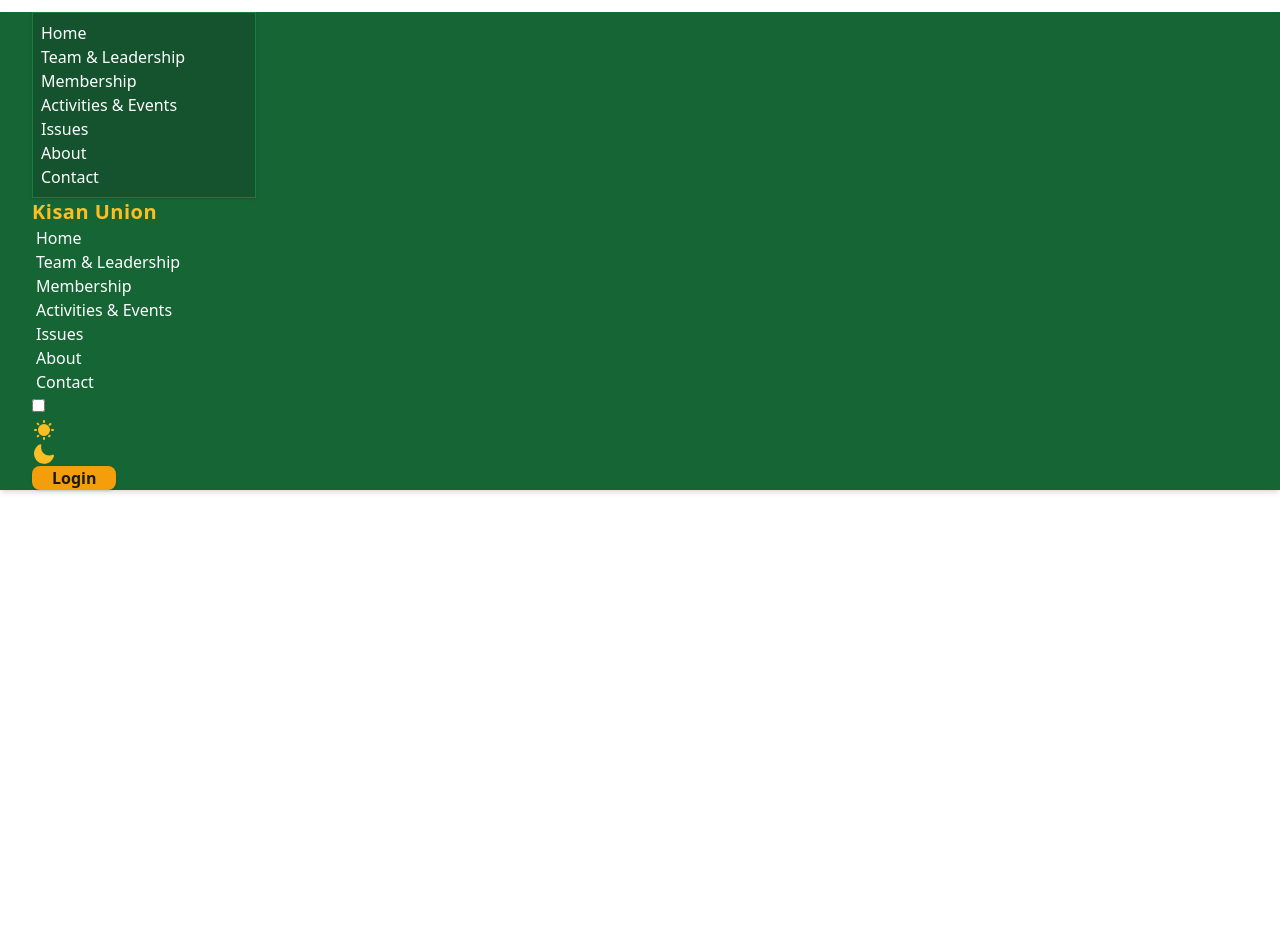
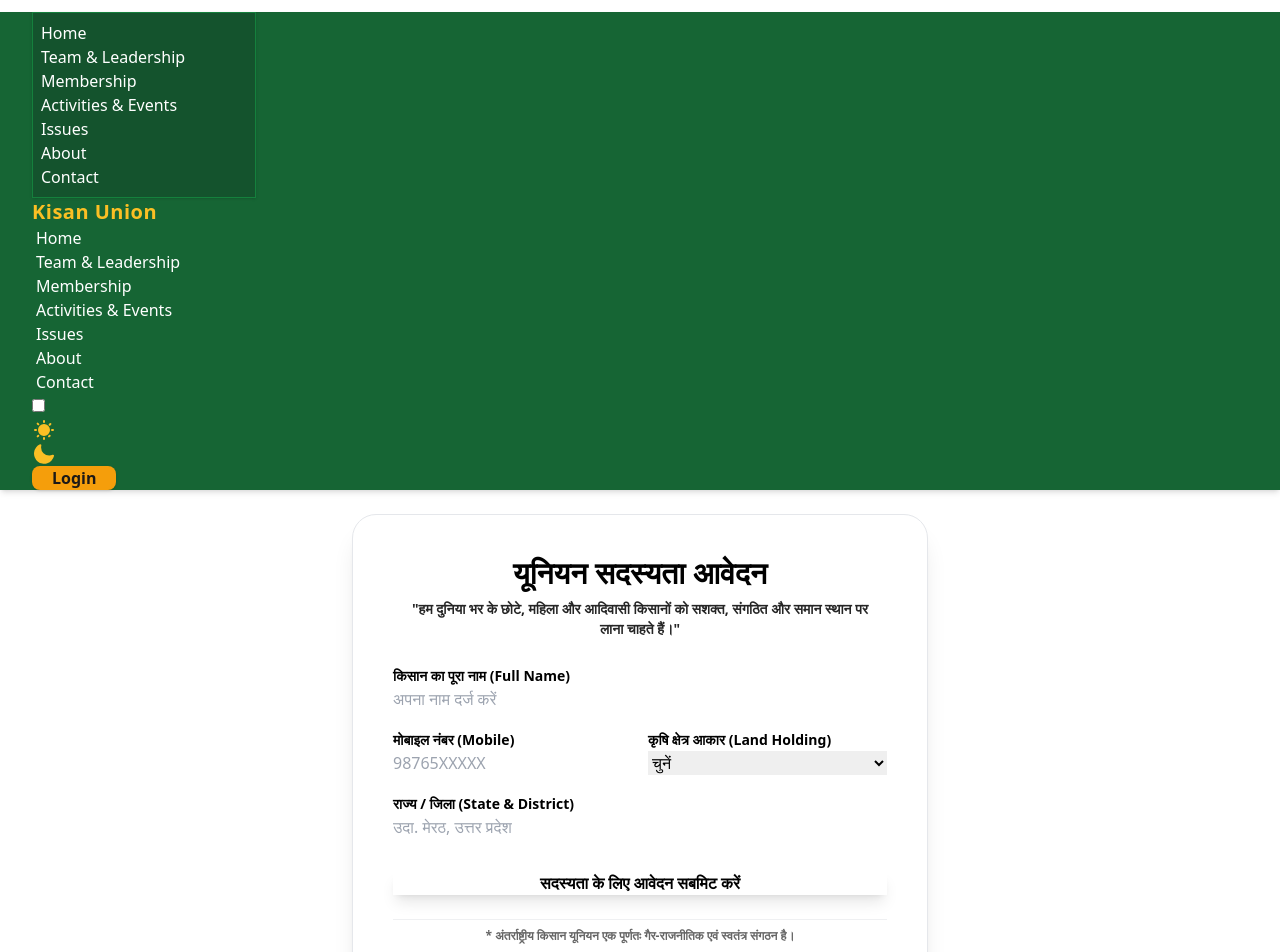
Before and after one commit to AnujHub03/Anterrastriya-kisian-union, a React (Vite) app: page /membership in a window 1280 px wide. Shown: the top 952 px of the page. Before the commit the page ends 800 px from the top, so only its background shows below. Built offline with nearby package versions, Linux system fonts and the light colour scheme; a web font is replaced by a local one.

Commit message:
Feat : adding membership page

```diff
--- a/src/App.jsx
+++ b/src/App.jsx
@@ -8,6 +8,7 @@
 import Navbar from './Components/Navbar'
 import About from './Pages/About'
 import Issues from './Pages/Issues'
+import Membership from './Pages/Membership'
 
 function App() {
   const [count, setCount] = useState(0)
@@ -19,6 +20,7 @@
         <Route path='/' element={<Home/>} />
         <Route path='/about' element={<About/>} />
         <Route path='/issues' element={<Issues/>} />
+        <Route path='/membership' element={<Membership/>} />
       </Routes>
     </>
   )
--- /dev/null
+++ b/src/Pages/Membership.jsx
@@ -0,0 +1,59 @@
+import React from 'react'
+
+const Membership = () => {
+  return (
+    <div className="py-6 max-w-xl mx-auto">
+      <div className="bg-base-200 border border-base-300 p-6 sm:p-10 rounded-3xl shadow-xl space-y-6">
+
+        {/* Header Invitation */}
+        <div className="text-center space-y-2">
+          <h2 className="text-2xl sm:text-3xl font-black text-primary">यूनियन सदस्यता आवेदन</h2>
+          <p className="text-xs sm:text-sm font-semibold opacity-85 px-2">
+            "हम दुनिया भर के छोटे, महिला और आदिवासी किसानों को सशक्त, संगठित और समान स्थान पर लाना चाहते हैं।"
+          </p>
+        </div>
+
+        {/* Registration Input Form Elements */}
+        <form className="space-y-4" onSubmit={(e) => e.preventDefault()}>
+          <div className="form-control w-full">
+            <label className="label font-bold text-xs sm:text-sm"><span className="label-text">किसान का पूरा नाम (Full Name)</span></label>
+            <input type="text" placeholder="अपना नाम दर्ज करें" className="input input-bordered w-full bg-base-100 font-medium" />
+          </div>
+
+          <div className="grid grid-cols-2 gap-4">
+            <div className="form-control w-full">
+              <label className="label font-bold text-xs sm:text-sm"><span className="label-text">मोबाइल नंबर (Mobile)</span></label>
+              <input type="tel" placeholder="98765XXXXX" className="input input-bordered w-full bg-base-100 font-medium" />
+            </div>
+            <div className="form-control w-full">
+              <label className="label font-bold text-xs sm:text-sm"><span className="label-text">कृषि क्षेत्र आकार (Land Holding)</span></label>
+              <select className="select select-bordered w-full bg-base-100 font-medium">
+                <option disabled selected>चुनें</option>
+                <option>छोटे किसान (&lt; 1 हेक्टेयर)</option>
+                <option>मध्यम किसान (1 - 4 हेक्टेयर)</option>
+                <option>अन्य / कृषि श्रमिक</option>
+              </select>
+            </div>
+          </div>
+
+          <div className="form-control w-full">
+            <label className="label font-bold text-xs sm:text-sm"><span className="label-text">राज्य / जिला (State & District)</span></label>
+            <input type="text" placeholder="उदा. मेरठ, उत्तर प्रदेश" className="input input-bordered w-full bg-base-100 font-medium" />
+          </div>
+
+          <div className="form-control pt-4">
+            <button className="btn btn-primary w-full text-base font-bold shadow-lg transform active:scale-95 transition-transform">
+              सदस्यता के लिए आवेदन सबमिट करें
+            </button>
+          </div>
+        </form>
+
+        <div className="text-center text-xs opacity-60 font-semibold pt-2 border-t border-base-300">
+          * अंतर्राष्ट्रीय किसान यूनियन एक पूर्णतः गैर-राजनीतिक एवं स्वतंत्र संगठन है।
+        </div>
+      </div>
+    </div>
+  )
+}
+
+export default Membership
```
